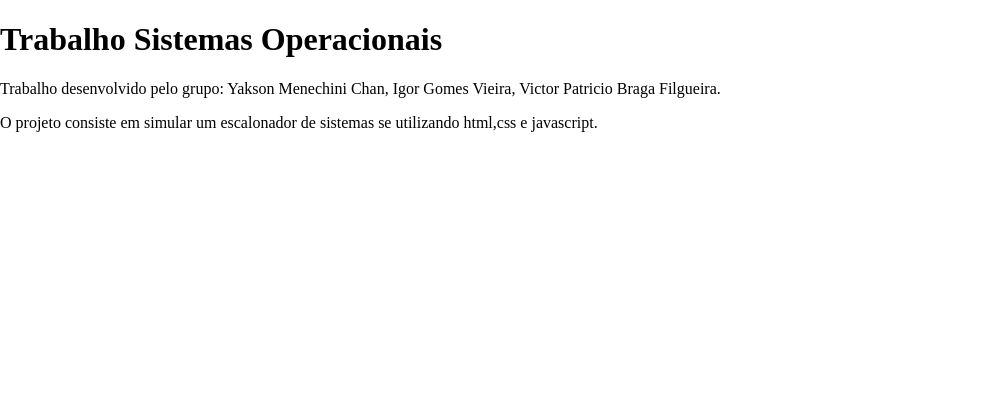
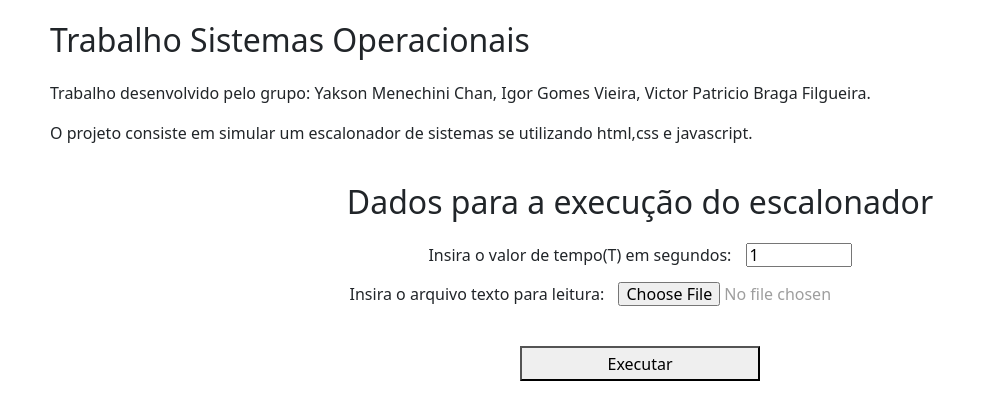
Before and after one commit to Igovi/Trabalho-Sistemas-Operacionais-2021.1, a plain HTML site: page index.html in a window 1280 px wide. Shown: the whole page, without its empty margins (0-996 px from the left). Drawn offline with nearby package versions, Linux system fonts and the light colour scheme; files whose address does not match are found by name.

Commit message:
add info container + bootstrap

```diff
--- a/css/style.css
+++ b/css/style.css
@@ -0,0 +1,25 @@
+body {
+    margin-left: 50px;
+    margin-right: 50px;
+  }
+
+  .escalonador-info__content{
+    text-align: center;
+}
+.escalonador-info__inputContainer{
+    margin-bottom: 15px;
+}
+
+.escalonador-info__input{
+    margin-left: 10px;
+}
+
+#file{
+    color: rgb(158, 158, 158);
+}
+
+.escalonador-info__button{
+    margin: 25px;
+    height: 35px;
+    width: 240px;
+}
--- a/index.html
+++ b/index.html
@@ -5,6 +5,7 @@
     <meta charset="UTF-8">
     <meta name="viewport" content="width=device-width, initial-scale=1.0">
     <title>Trabalho Sistemas Operacionais</title>
+    <link href="https://cdn.jsdelivr.net/npm/bootstrap@5.1.0/dist/css/bootstrap.min.css" rel="stylesheet" integrity="sha384-KyZXEAg3QhqLMpG8r+8fhAXLRk2vvoC2f3B09zVXn8CA5QIVfZOJ3BCsw2P0p/We" crossorigin="anonymous">
     <link rel="stylesheet" href="css/normalize.css">
     <link rel="stylesheet" href="css/style.css">
     <link href="https://fonts.googleapis.com/css2?family=Roboto&display=swap" rel="stylesheet">
@@ -21,6 +22,21 @@
                 </p>
             </div>
         </div>
+        <div class="row escalonador-info__container">
+            <div class="col-12 escalonador-info__content">
+                <h1>Dados para a execução do escalonador</h1>
+                <div class="escalonador-info__inputContainer">
+                    <label class="escalonador-info__label"  for="time">Insira o valor de tempo(T) em segundos:</label>
+                    <input class="escalonador-info__input" id="time" type="number" min="0" max="10" step="0.1" value="1">
+                </div>
+                <div class="escalonador-info__inputContainer">
+                    <label class="escalonador-info__label" for="file">Insira o arquivo texto para leitura:</label>
+                    <input class="escalonador-info__input" id="file" type="file">
+                </div>
+                <button class="escalonador-info__button" onclick="start()">Executar</button>
+
+            </div>
+        </div>
     </main>
 
     <script src="js/index.js"></script>
```
